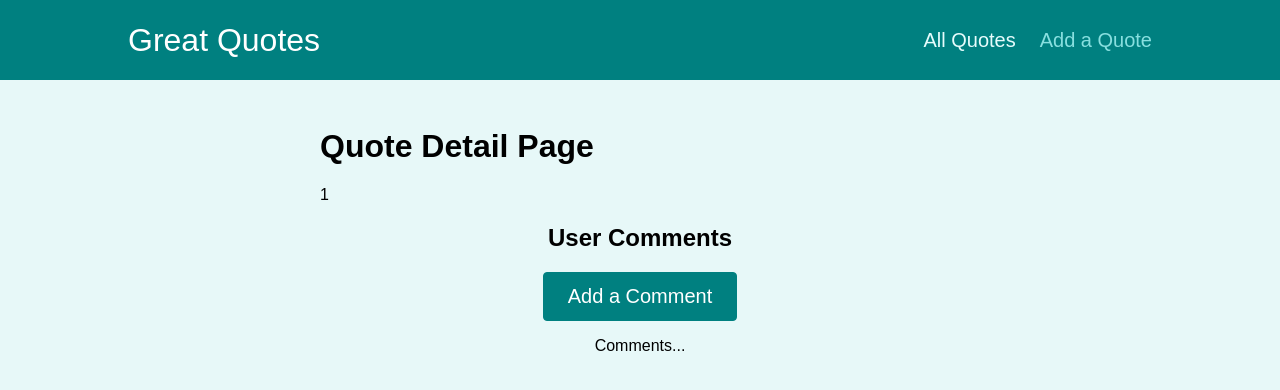
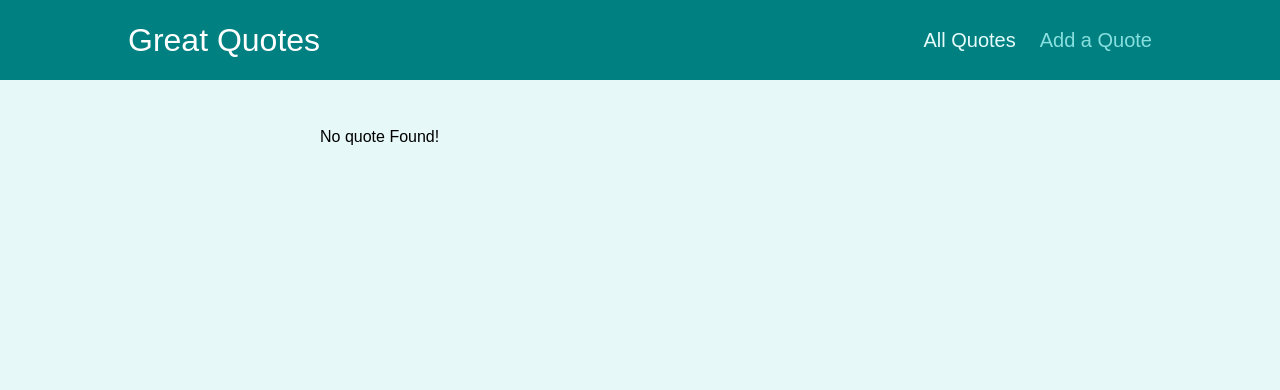
Before and after one commit to Francisco-BT/react-complete-guide, a React (Create React App) app: page /quotes/1/comments in a window 1280 px wide. Shown: the top 390 px of the page. Built offline with nearby package versions, Linux system fonts and the light colour scheme.

Commit message:
feat: show quote detail content

```diff
--- a/src/components/quotes/QuoteItem.js
+++ b/src/components/quotes/QuoteItem.js
@@ -1,4 +1,6 @@
-import classes from './QuoteItem.module.css';
+import { Link } from "react-router-dom";
+
+import classes from "./QuoteItem.module.css";
 
 const QuoteItem = (props) => {
   return (
@@ -9,9 +11,9 @@
         </blockquote>
         <figcaption>{props.author}</figcaption>
       </figure>
-      <a className='btn'>
+      <Link className="btn" to={`/quotes/${props.id}`}>
         View Fullscreen
-      </a>
+      </Link>
     </li>
   );
 };
--- a/src/pages/QuoteDetail.js
+++ b/src/pages/QuoteDetail.js
@@ -1,13 +1,33 @@
-import { useParams, Route } from "react-router-dom";
+import { useParams, Route, Redirect } from "react-router-dom";
+
 import Comments from "../components/comments/Comments";
+import HighlightedQuote from "../components/quotes/HighlightedQuote";
+
+const DUMMY_QUOTES = [
+  {
+    id: "q1",
+    author: "Max",
+    text: "Learning React is fun!",
+  },
+  {
+    id: "q2",
+    author: "Maximillian",
+    text: "Learning React is great!",
+  },
+];
 
 const QuoteDetails = () => {
   const { quoteId } = useParams();
 
+  const quote = DUMMY_QUOTES.find((quote) => quote.id === quoteId);
+
+  if (!quote) {
+    return <p>No quote Found!</p>;
+  }
+
   return (
     <>
-      <h1>Quote Detail Page</h1>
-      <p>{quoteId}</p>
+      <HighlightedQuote text={quote.text} author={quote.author} />
       <Route path="/quotes/:quoteId/comments">
         <Comments />
       </Route>
```
